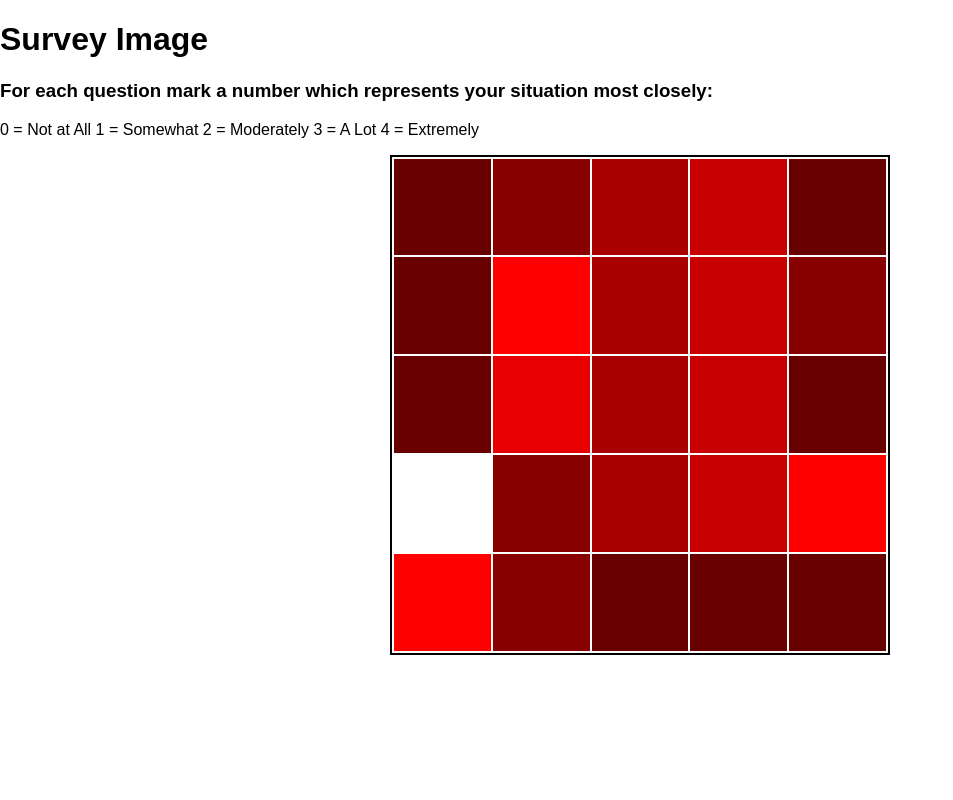
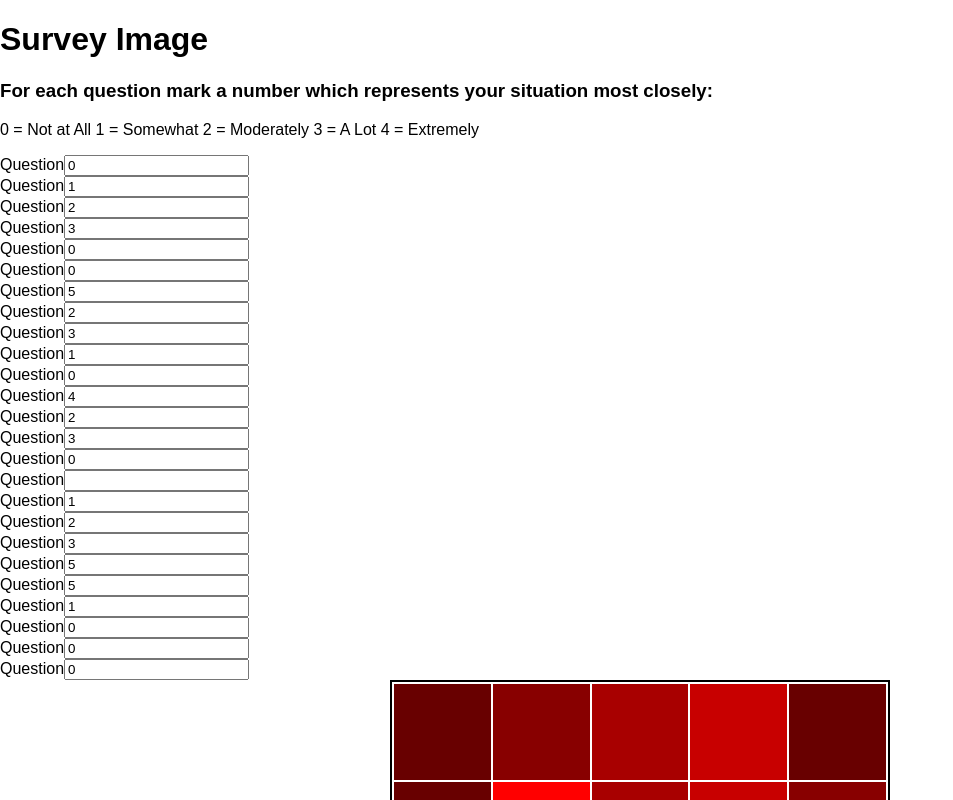
Before and after one commit to jwworth/survey-image, a React (Create React App) app: page / in a window 1280 px wide. Shown: the top 800 px of the page, without its empty margins (0-953 px from the left). Built offline with nearby package versions, Linux system fonts and the light colour scheme.

Commit message:
Add basic form inputs

```diff
--- a/package.json
+++ b/package.json
@@ -3,6 +3,7 @@
   "version": "0.1.0",
   "private": true,
   "dependencies": {
+    "formik": "^0.10.5",
     "react": "^16.2.0",
     "react-dom": "^16.2.0",
     "react-scripts": "1.0.17"
--- a/src/App.js
+++ b/src/App.js
@@ -37,17 +37,33 @@ class SurveyImage extends Component {
           3 = A Lot
           4 = Extremely
         </p>
-        <ScoreForm />
+        <ScoreForm scoreTree={this.state.scoreTree} />
         <ScoreTable scoreTree={this.state.scoreTree} />
       </div>
     );
   }
 }
 
-const ScoreForm = () => {
-  return <form />;
+const InnerScoreForm = props => {
+  const scoreTree = props.values.scoreTree;
+  return (
+    <form>
+      {scoreTree.map(scoreRow => {
+        return scoreRow.map(score => {
+          return (
+            <div>
+              <label>Question</label><input type="text" value={score} />
+            </div>
+          );
+        });
+      })}
+    </form>
+  );
 };
 
+const ScoreForm = withFormik({
+  mapPropsToValues: props => ({ scoreTree: props.scoreTree }),
+})(InnerScoreForm);
 
 const ScoreTable = props => {
   const scoreToColor = score => {
```
Also changed, not shown: 1 other file (tests, documents, lock files or other folders).
